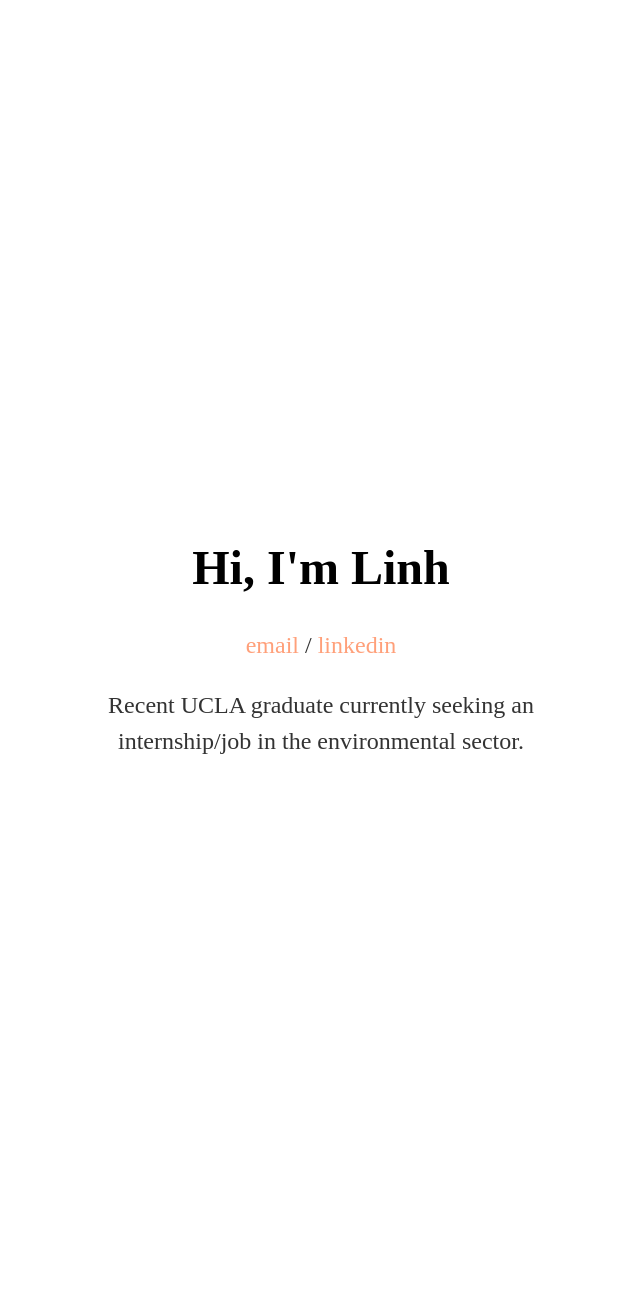
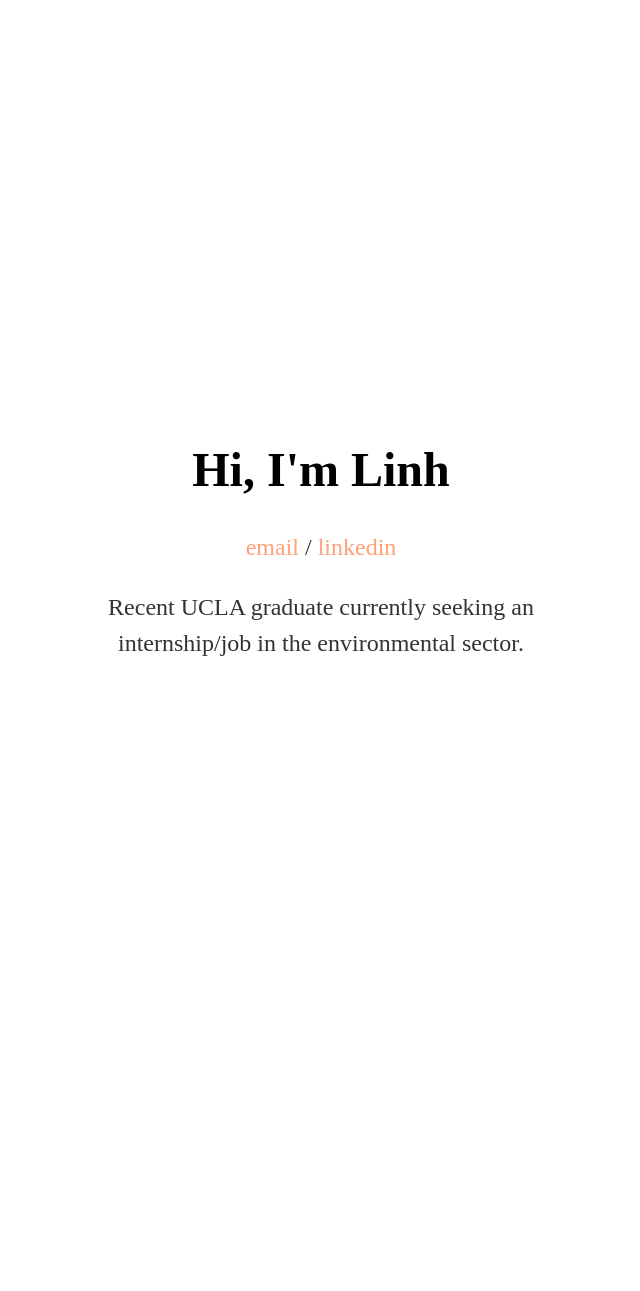
Before and after one commit to lttrinh/lttrinh.github.io, a Jekyll site: the page built from index.html, in a window 1280 px wide. Shown: the whole page, without its empty margins (319-959 px from the left). Built offline with Jekyll 4.4.1, drawn with Linux system fonts in a browser that asks for light colours; after the commit the page ends 900 px from its top, so only the background shows below that.

Commit message:
Update main.css

```diff
--- a/css/main.css
+++ b/css/main.css
@@ -1,8 +1,7 @@
 body {
     margin: 60px auto;
     width: 40%;
-    padding-top:35%;
-    padding-bottom:35%;
+    padding-top:350px;
 }
 
 h1 {
```
